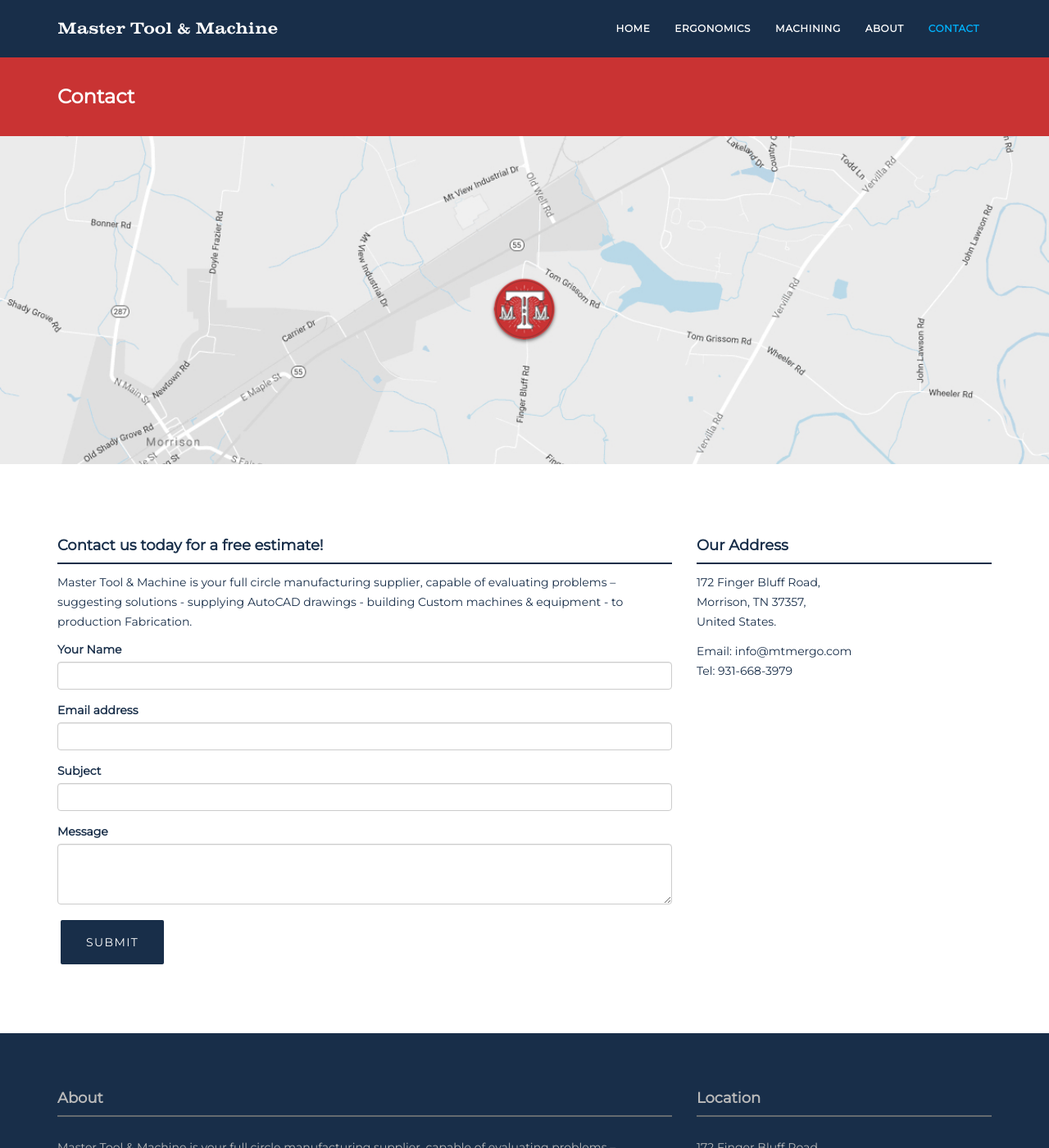
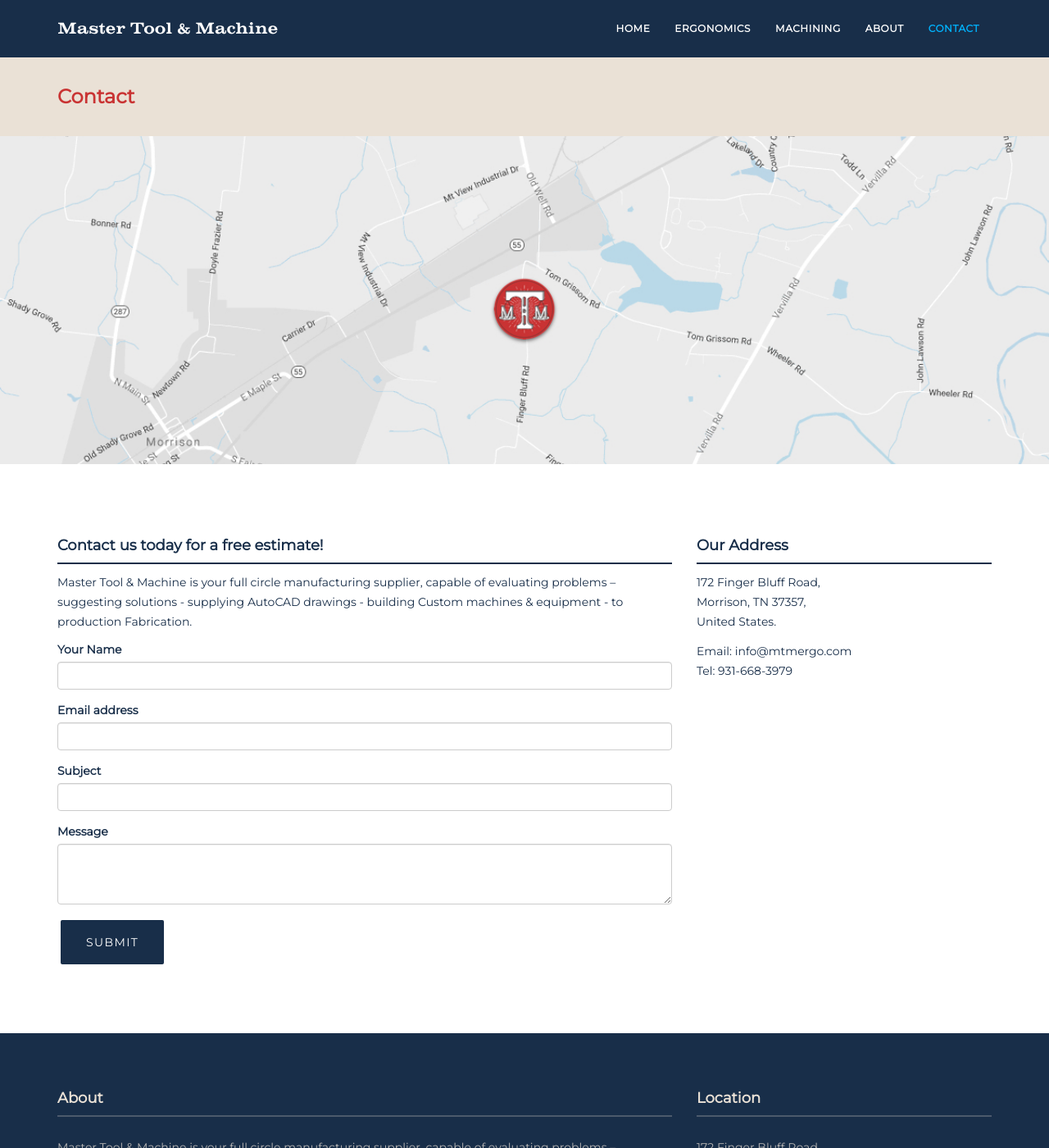
Before and after one commit to jaythanelam/mtm, a Jekyll site: the page built from contact.html, in a window 1280 px wide and 1400 px high. Shown: the whole window at 82% size. Built offline with Jekyll 4.4.1, drawn with Linux system fonts in a browser that asks for light colours; nearby versions of some CDN libraries; some web fonts are replaced.

Commit message:
color change for subheader

```diff
--- a/_config.yml
+++ b/_config.yml
@@ -20,8 +20,8 @@
   secondary: "#182E49" #"#33004D"
   link: "#3BAFDA"
   link_hover: "#5AD2FF"
-  footer_heading: "#BABABA"
-  footer_content: "#BABABA"
+  footer_heading: "#EAE1D6"
+  footer_content: "#B6B4B3"
 
 # Making projects separate from posts
 collections:
--- a/_includes/css/main.css
+++ b/_includes/css/main.css
@@ -238,7 +238,7 @@
 }
 
 .hline-w {
-	border-bottom: 2px solid #656B6F;
+	border-bottom: 2px solid #4C5A6C;
 	margin-bottom: 25px;
 }
 /*	################################################################
@@ -521,7 +521,7 @@
 }
 
 #red {
-	background: {{ site.colors.test-primary }};
+	background: #EAE1D6;
 	margin-top: 60px;
 	margin-bottom: 60px;
 	padding-top: 25px;
@@ -529,7 +529,7 @@
 }
 
 #red h3 {
-	color: white;
+	color: {{ site.colors.test-primary }};
 	margin-left: 15px;
 }
 
```
Also changed, not shown: 2 other files.
